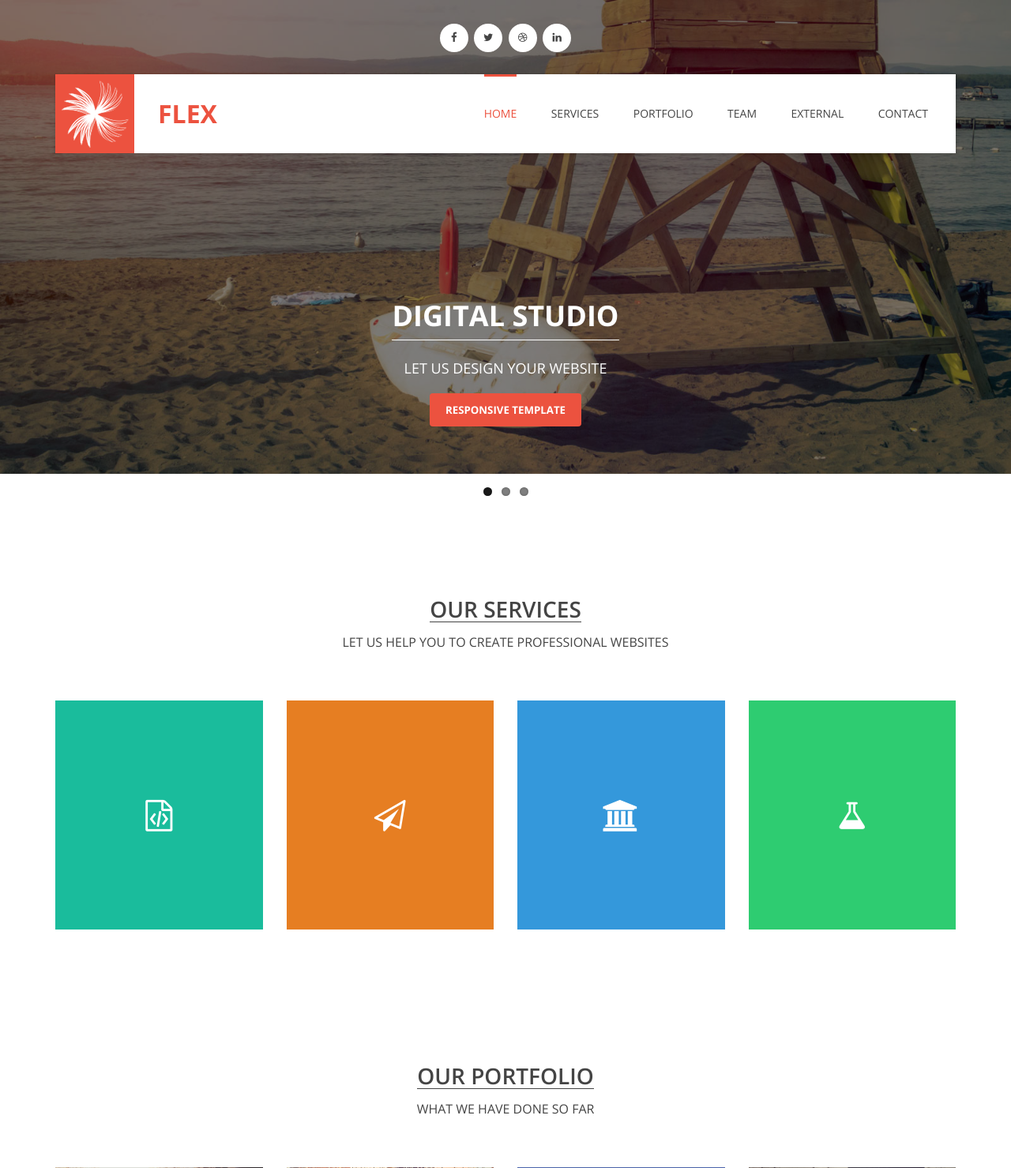
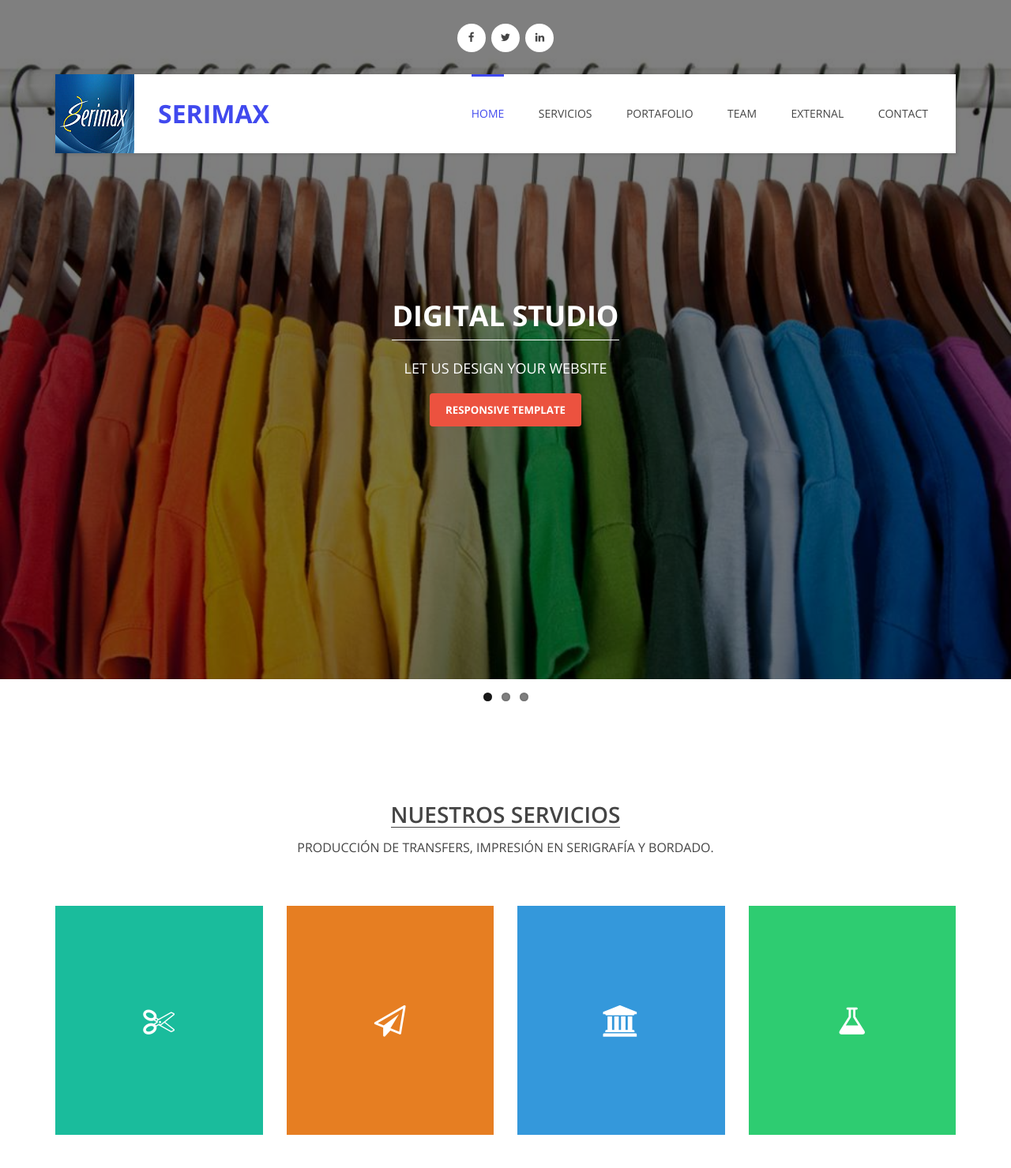
Before and after one commit to marioherrera19/Pagina-2, a PHP site: page / in a window 1280 px wide. Shown: the top 1479 px of the page at 79% size. Run offline with PHP 8.4, Linux system fonts and the light colour scheme; some libraries are stand-ins or nearby versions.

Commit message:
Actualizacion 2.1

```diff
--- a/css/templatemo_style.css
+++ b/css/templatemo_style.css
@@ -282,7 +282,7 @@ hr {
 }
 
 .logo-wrapper {
-  background: url(../images/logo.png) no-repeat;
+  background: url(../images/serimax.png) no-repeat;
   height: 100px;
   background-position: 15px;
 }
@@ -292,7 +292,7 @@ hr {
   padding-left: 130px;
   line-height: 100px;
   text-transform: uppercase;
-  color: #ec523f;
+  color: #4049EE;
   font-size: 32px;
   font-weight: 700;
 }
@@ -312,8 +312,8 @@ hr {
   padding-top: 37px;
 }
 .main-menu ul li.active a {
-  border-top: 3px solid #ec523f;
-  color: #ec523f;
+  border-top: 3px solid #4049EE;
+  color: #4049EE;
 }
 
 .toggle-menu {
--- a/index.html
+++ b/index.html
@@ -5,7 +5,7 @@
 <!--[if gt IE 8]><!--> <html class="no-js"> <!--<![endif]-->
     <head>
         <meta charset="utf-8">
-        <title>Flex Responsive Web Template</title>
+        <title>Serimax</title>
     	<meta name="description" content="">
         <meta name="viewport" content="width=device-width">
 <!--
@@ -34,9 +34,8 @@ http://www.templatemo.com/tm-406-flex
                     <div class="row">
                         <div class="col-md-12 text-center">
                             <ul class="social-icons">
-                                <li><a href="#" class="fa fa-facebook"></a></li>
+                                <li><a href="https://www.facebook.com/serimaxsa/" class="fa fa-facebook"></a></li>
                                 <li><a href="#" class="fa fa-twitter"></a></li>
-                                <li><a href="#" class="fa fa-dribbble"></a></li>
                                 <li><a href="#" class="fa fa-linkedin"></a></li>
                             </ul>
                         </div> <!-- /.col-md-12 -->
@@ -48,15 +47,15 @@ http://www.templatemo.com/tm-406-flex
                             <div class="row">
                                 <div class="logo-wrapper col-md-2 col-sm-2">
                                     <h1>
-                                        <a href="#">Flex</a>
+                                        <a href="#">Serimax</a>
                                     </h1>
                                 </div> <!-- /.logo-wrapper -->
                                 <div class="col-md-10 col-sm-10 main-menu text-right">
                                     <div class="toggle-menu visible-sm visible-xs"><i class="fa fa-bars"></i></div>
                                     <ul class="menu-first">
                                         <li class="active"><a href="#">Home</a></li>
-                                        <li><a href="#services">Services</a></li>
-                                        <li><a href="#portfolio">Portfolio</a></li>
+                                        <li><a href="#services">Servicios</a></li>
+                                        <li><a href="#portfolio">Portafolio</a></li>
                                         <li><a href="#our-team">Team</a></li>
                                         <li><a href="http://www.tooplate.com" class="external" target="_parent" rel="nofollow">External</a></li>
                                         <li><a href="#contact">Contact</a></li>
@@ -73,7 +72,7 @@ http://www.templatemo.com/tm-406-flex
                         <ul class="slides">
                             <li>
                                 <div class="overlay"></div>
-                                <img src="images/slide1.jpg" alt="">
+                                <img src="images/ropa.jpg" alt="">
                                 <div class="slider-caption visible-md visible-lg">
                                     <h2>Digital Studio</h2>
                                     <p>Let us design your website</p>
@@ -109,20 +108,21 @@ http://www.templatemo.com/tm-406-flex
             <div class="container">
                 <div class="row">
                     <div class="heading-section col-md-12 text-center">
-                        <h2>Our Services</h2>
-                        <p>Let us help you to create professional websites</p>
+                        <h2>Nuestros servicios</h2>
+                        <p>Producción de transfers, impresión en serigrafía y bordado.</p>
                     </div> <!-- /.heading-section -->
                 </div> <!-- /.row -->
                 <div class="row">
                     <div class="col-md-3 col-sm-6">
                         <div class="service-item" id="service-1">
                             <div class="service-icon">
-                                <i class="fa fa-file-code-o"></i>
+                                <i class="fa fa-cut"></i>
                             </div> <!-- /.service-icon -->
                             <div class="service-content">
                                 <div class="inner-service">
-                                   <h3>Responsive</h3>
-                                   <p>Lorem ipsum dolor sit amet, consectetur adipisicing elit. Enim, assumenda, eveniet, consectetur, ex doloribus veniam asperiores incidunt mollitia placeat aniet adipscing.</p>
+                                   <h3>Producción</h3>
+                                   <p>Tenemos la producción, diseño y confección de textil como playeras,
+                                       pantalones, chamarras, polos, pants, shorts, uniformes empresariales, etc..</p>
                                 </div>
                             </div> <!-- /.service-content -->
                         </div> <!-- /#service-1 -->
@@ -417,9 +417,9 @@ http://www.templatemo.com/tm-406-flex
 				    Duis ullamcorper tortor tellus. Ut diam libero, ultricies non augue a, mollis congue risus. Fusce a quam eget nisi luctus imperdiet. Consectetur quod at aperiam corporis totam. Nesciunt minima laborum sapiente totam facere unde est cum quia.
                     	</p>
                         <ul class="contact-info">
-                            <li>Phone: 090-090-0990</li>
-                            <li>Email: <a href="mailto:info@company.com">info@company.com</a></li>
-                            <li>Address: 987 Pro Studio, Fulton Street, San Francisco</li>
+                            <li>Telefono: (33) 38102944</li>
+                            <li>Email: <a href="mailto:mario.herrera5@hotmail.com">contacto@serimaxsa.com</a></li>
+                            <li>Dirección: Polonia 71, Moderna, 44190 Guadalajara, Jal.</li>
                         </ul>
                         <!-- spacing for mobile viewing --><br><br>
                     </div> <!-- /.col-md-7 -->
@@ -450,10 +450,8 @@ http://www.templatemo.com/tm-406-flex
             <div class="container">
                 <div class="row">
                     <div class="col-md-8 col-xs-12 text-left">
-                        <span>Copyright &copy; 2084 Company Name
+                        <span>Copyright &copy; 2016 Serimax
 
-                        | Design: <a rel="nofollow" href="http://www.templatemo.com/tm-406-flex"
-                        title="Flex Bootstrap Theme" target="_parent">Flex Theme</a>
 
                         </span>
                   </div> <!-- /.text-center -->
@@ -479,7 +477,7 @@ http://www.templatemo.com/tm-406-flex
             jQuery(function($){
                 $('#map_canvas').gmap3({
                     marker:{
-                        address: '37.769725, -122.462154'
+                        address: '20.6626928,-103.3608808'
                     },
                         map:{
                         options:{
```
